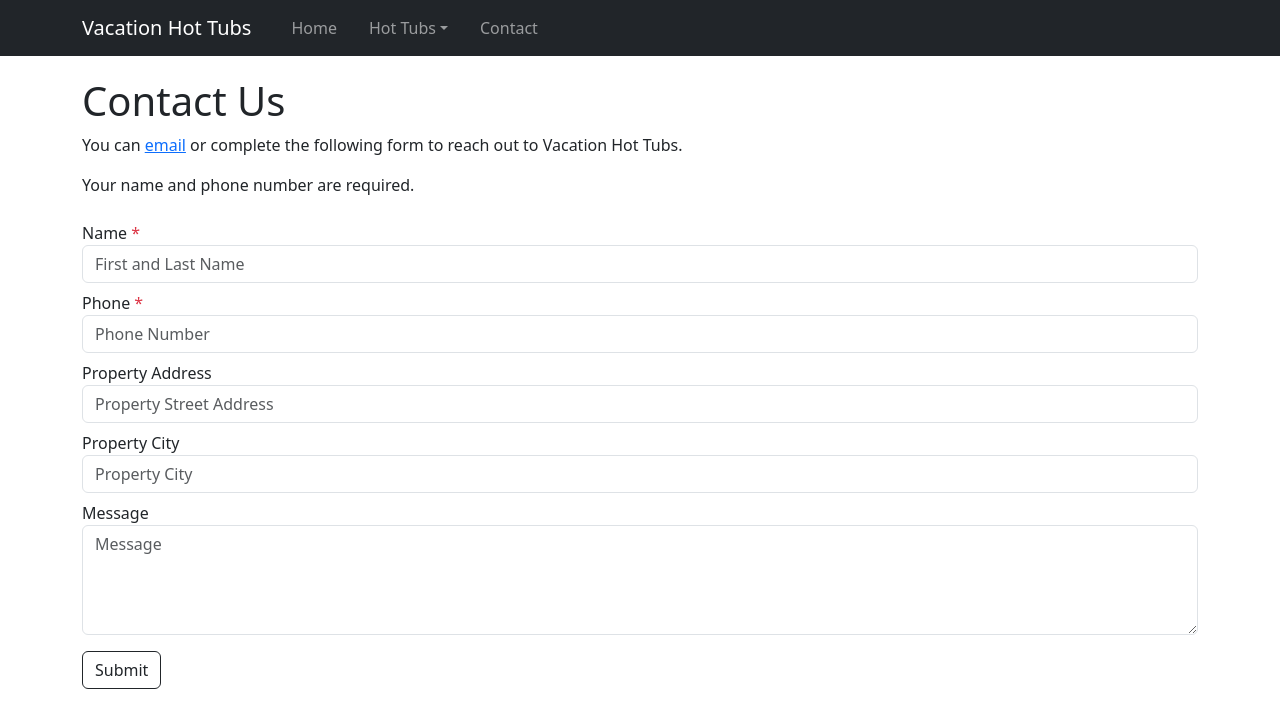
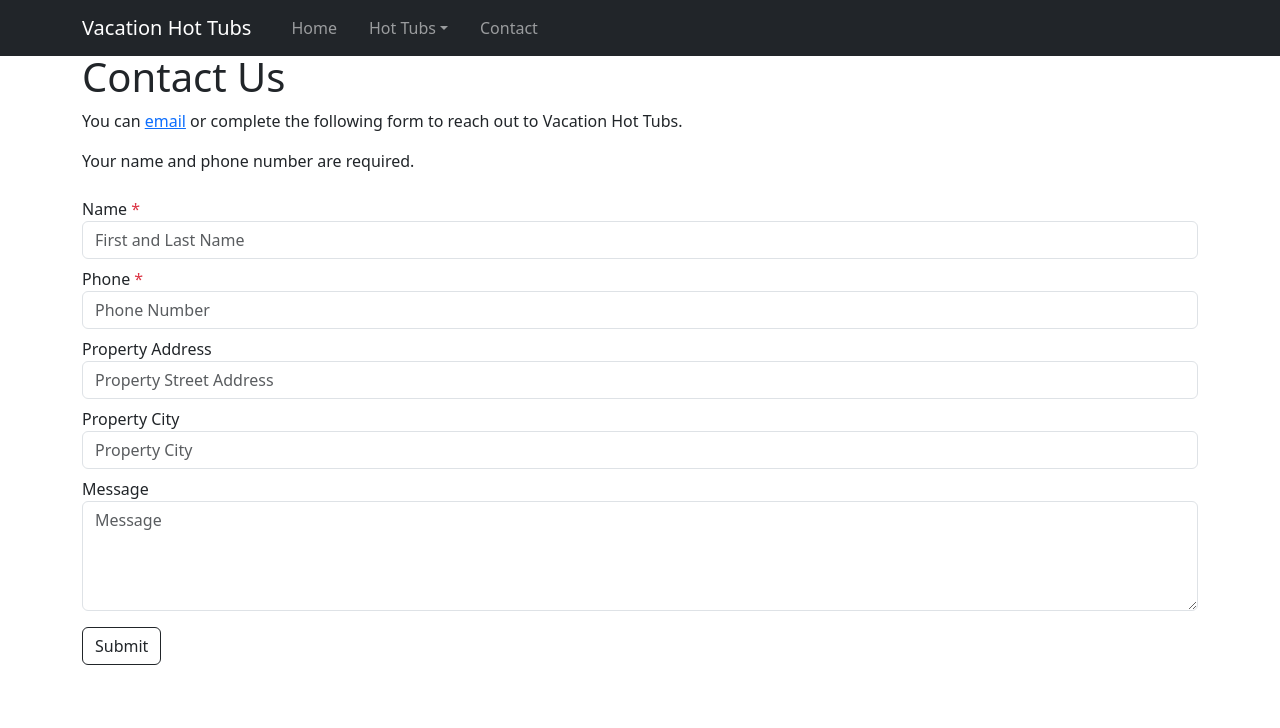
Before and after one commit to vacationhottubs/vacationhottubs.github.io, a Jekyll site: the page built from contact-us/index.html, in a window 1280 px wide. Shown: the top 728 px of the page. Built offline with Jekyll 4.4.1, drawn with Linux system fonts in a browser that asks for light colours.

Commit message:
Update index.html

```diff
--- a/contact-us/index.html
+++ b/contact-us/index.html
@@ -6,7 +6,7 @@ excerpt: Complete this form to send a message to our team about your next hot tu
 ---
 
         <div class="container">
-          <h1 class="fw-light pt-4">Contact Us</h1>
+          <h1 class="fw-light">Contact Us</h1>
           <p>You can <a href="mailto:vacationhottubs@gmail.com">email</a> or complete the following form to reach out to Vacation Hot Tubs.</p>
           <p>Your name and phone number are required.</p>
           <form action="" method="post">
```
